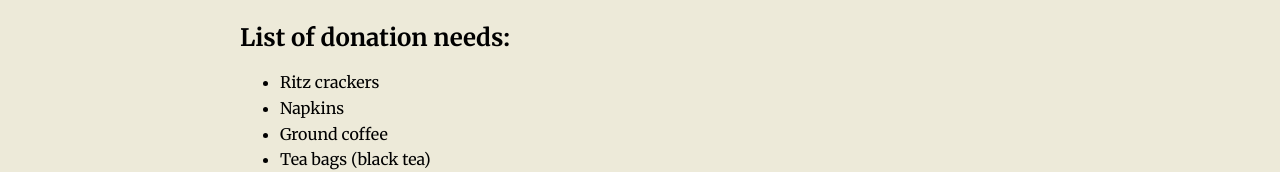
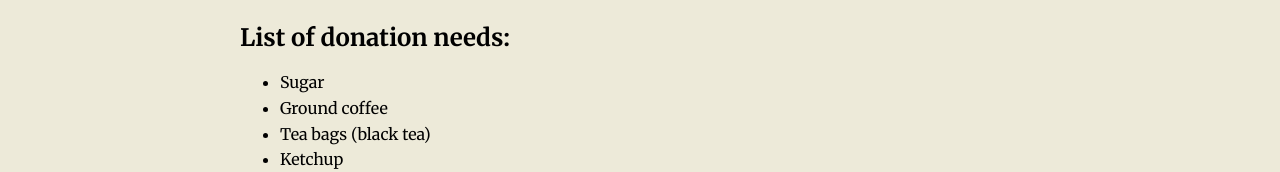
Before and after one commit to cyfinfaza/odb-website, a SvelteKit app: page / in a window 1280 px wide. Shown: the part 1266-1438 px from the top of the page. Built offline with nearby package versions, Linux system fonts and the light colour scheme.

Commit message:
Update +page.svelte

```diff
--- a/src/routes/+page.svelte
+++ b/src/routes/+page.svelte
@@ -51,8 +51,7 @@
 	<h2>List of donation needs:</h2>
 
 	<ul>
-		<li>Ritz crackers</li>
-		<li>Napkins</li>
+		<li>Sugar</li>
 		<li>Ground coffee</li>
 		<li>Tea bags (black tea)</li>
 		<li>Ketchup</li>
```
